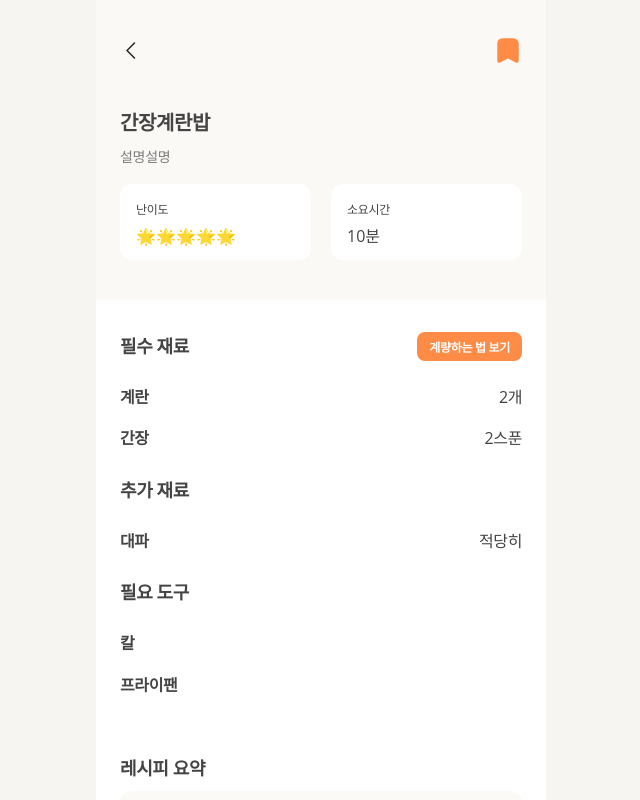
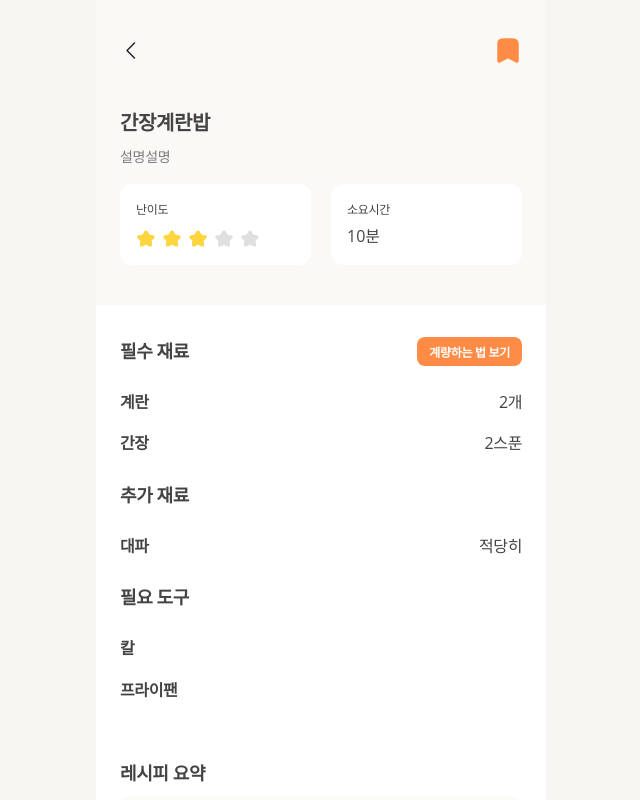
Before and after one commit to recipeasyy/Recipeasy_Client, a Next.js app: page /recipe/1 in a window 1280 px wide. Shown: the whole page, without its empty margins (319-959 px from the left). Built offline with nearby package versions, Linux system fonts and the light colour scheme; no server answers; a web font is replaced by a local one.

Commit message:
feat: add star icons

```diff
--- a/src/components/icons/BasicIcons.tsx
+++ b/src/components/icons/BasicIcons.tsx
@@ -24,3 +24,25 @@ export const ClockIcon = () => {
     </svg>
   );
 };
+
+export const FilledStarIcon = () => {
+  return (
+    <svg width="20" height="21" viewBox="0 0 20 21" fill="none" xmlns="http://www.w3.org/2000/svg">
+      <path
+        d="M11.687 3.39196L13.0918 6.0851C13.305 6.48501 13.6939 6.7662 14.1454 6.82868L17.1118 7.23486C18.6984 7.45356 19.313 9.40937 18.1403 10.4966L16.1083 12.3712C15.7571 12.6961 15.5941 13.1773 15.6819 13.6459L16.1773 16.3953C16.4533 17.9262 14.8603 19.1197 13.4618 18.4198L10.6271 17.0139C10.232 16.8202 9.76796 16.8202 9.37286 17.0139L6.53819 18.4198C5.13967 19.1134 3.54673 17.9262 3.82267 16.3953L4.31811 13.6459C4.40591 13.1773 4.24286 12.6961 3.89166 12.3712L1.85972 10.4966C0.686972 9.41562 1.30157 7.45356 2.88824 7.23486L5.85461 6.82868C6.30615 6.7662 6.70124 6.49126 6.9082 6.0851L8.31299 3.39196C9.02793 2.03601 10.9783 2.03601 11.687 3.39196Z"
+        fill="#FCD53F"
+      />
+    </svg>
+  );
+};
+
+export const EmptyStarIcon = () => {
+  return (
+    <svg width="20" height="21" viewBox="0 0 20 21" fill="none" xmlns="http://www.w3.org/2000/svg">
+      <path
+        d="M11.687 3.39196L13.0918 6.0851C13.305 6.48501 13.6939 6.7662 14.1454 6.82868L17.1118 7.23486C18.6984 7.45356 19.313 9.40937 18.1403 10.4966L16.1083 12.3712C15.7571 12.6961 15.5941 13.1773 15.6819 13.6459L16.1773 16.3953C16.4533 17.9262 14.8603 19.1197 13.4618 18.4198L10.6271 17.0139C10.232 16.8202 9.76796 16.8202 9.37286 17.0139L6.53819 18.4198C5.13967 19.1134 3.54673 17.9262 3.82267 16.3953L4.31811 13.6459C4.40591 13.1773 4.24286 12.6961 3.89166 12.3712L1.85972 10.4966C0.686972 9.41562 1.30157 7.45356 2.88824 7.23486L5.85461 6.82868C6.30615 6.7662 6.70124 6.49126 6.9082 6.0851L8.31299 3.39196C9.02793 2.03601 10.9783 2.03601 11.687 3.39196Z"
+        fill="#DFDFDF"
+      />
+    </svg>
+  );
+};
--- a/src/pages/recipe/[id].tsx
+++ b/src/pages/recipe/[id].tsx
@@ -4,9 +4,9 @@ import styled from '@emotion/styled';
 
 import { accessApi } from '../../api/api';
 
-import TopNavBar from '../../components/navigations/navigation_top';
 import { SaveIcon } from '../../components/icons/GNBIcons';
 import { GoBackIcon } from '../../components/icons/BtnIcons';
+import { FilledStarIcon, EmptyStarIcon } from '../../components/icons/BasicIcons';
 import FONT from '../../constants/fonts';
 import COLOR from '../../constants/theme';
 
@@ -79,6 +79,15 @@ const Recipe = () => {
     fetchRecipe();
   }, [fetchRecipe]);
 
+  const stars = () => {
+    let arr = [];
+    for (let i = 0; i < recipe.difficulty; i++) {
+      arr.push(i);
+    }
+    console.log(arr);
+    return arr;
+  };
+
   return (
     <Container>
       <TopBar>
@@ -91,7 +100,16 @@ const Recipe = () => {
         <Cards>
           <Card>
             <Text css={FONT.DETAIL_2}>난이도</Text>
-            🌟🌟🌟🌟🌟
+            <Stars>
+              {stars().map((idx) => (
+                <FilledStarIcon key={idx} />
+              ))}
+              {[0, 1, 2, 3, 4]
+                .filter((idx) => !stars().includes(idx))
+                .map((idx) => (
+                  <EmptyStarIcon key={idx} />
+                ))}
+            </Stars>
           </Card>
           <Card>
             <Text css={FONT.DETAIL_2}>소요시간</Text>
@@ -230,6 +248,11 @@ const Card = styled.div`
   background: ${COLOR.PRIMARY_WHITE};
 `;
 
+const Stars = styled.div`
+  display: flex;
+  gap: 6px;
+`;
+
 const Text = styled.div``;
 
 const Content = styled.div`
```
